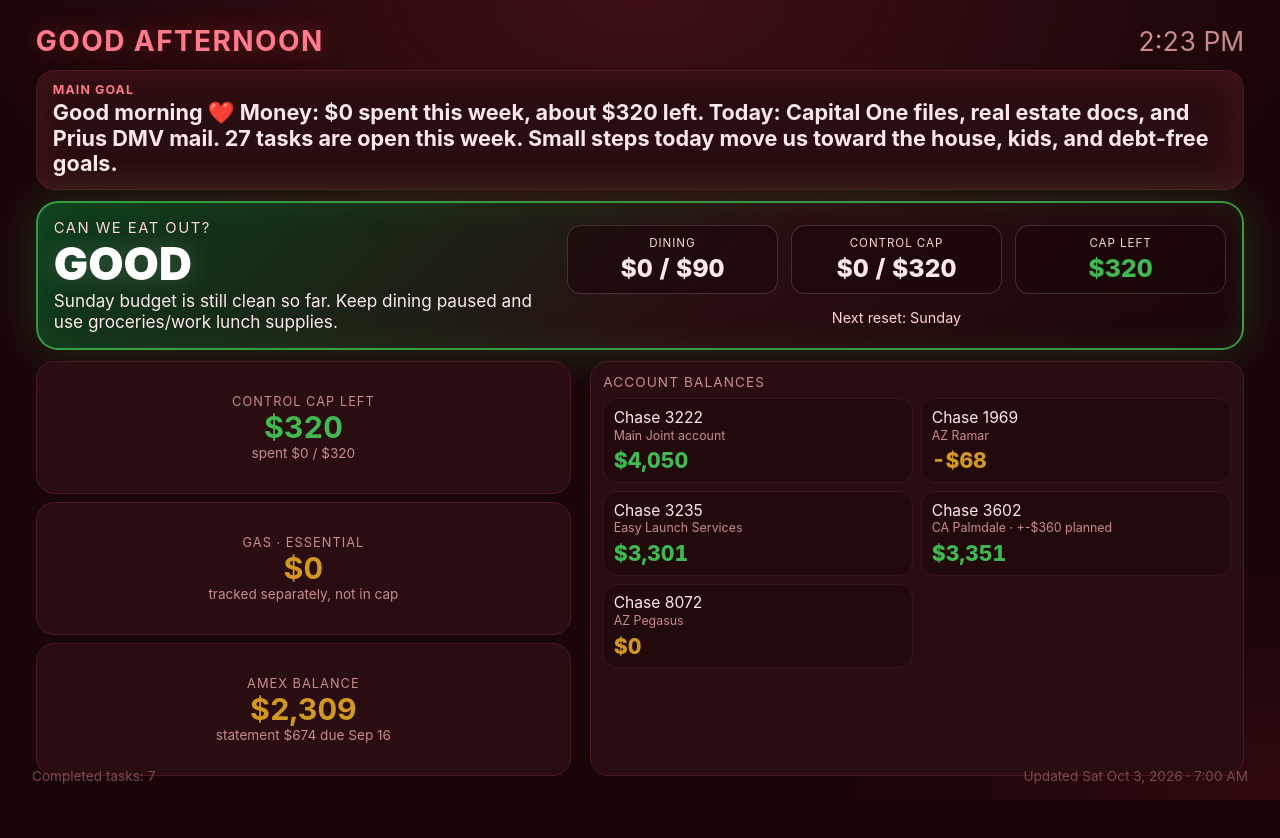
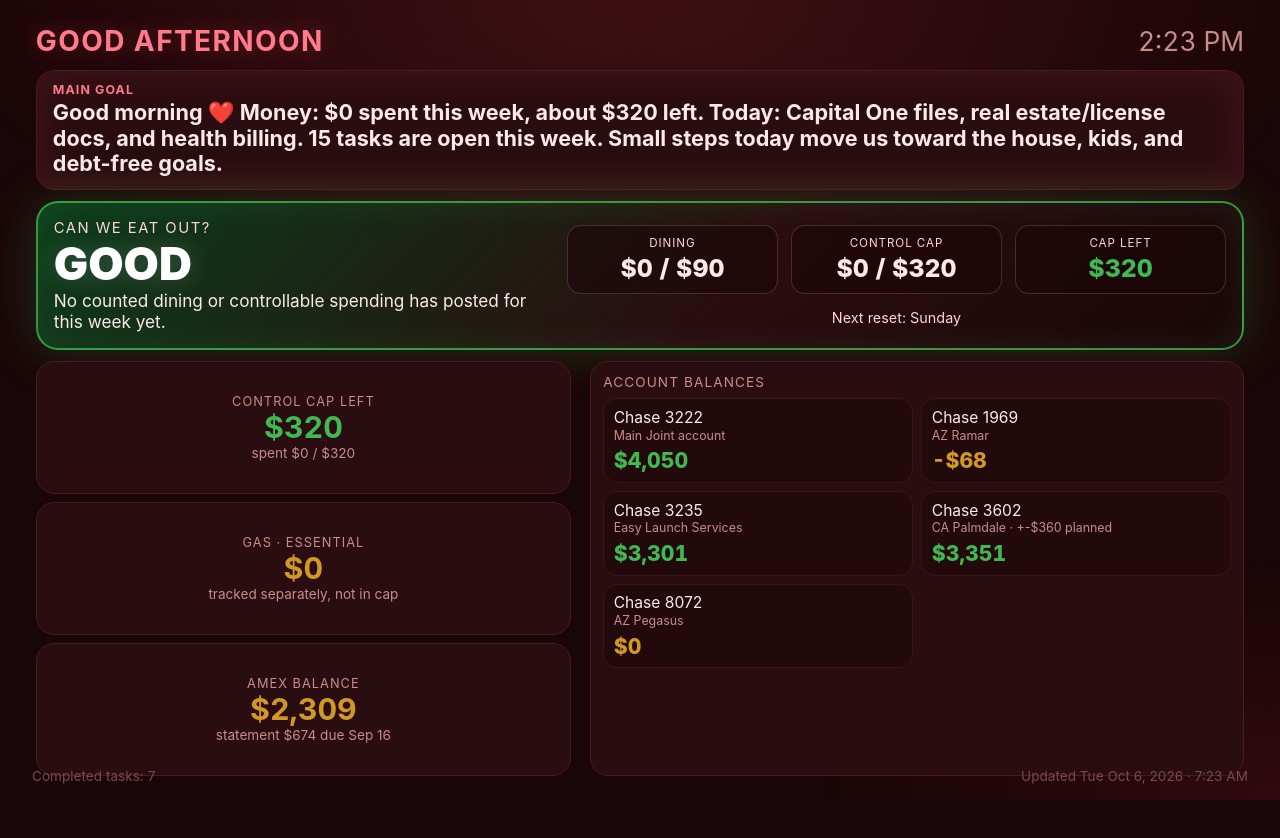
Before and after one commit to tyler327-cyber/family-dashboard, a plain HTML site: page index.html in a window 1280 px wide. Drawn offline with Linux system fonts and the light colour scheme.

Commit message:
chore: refresh morning dashboard data

```diff
--- a/index.html
+++ b/index.html
@@ -14,8 +14,8 @@
    confirm the page populates before considering it done.
    ========================================================== */
 const DATA = {
-  "updated": "Sat Oct 3, 2026 · 7:00 AM",
-  "wandaMessage": "Good morning ❤️ Money: $0 spent this week, about $320 left. Today: Capital One files, real estate docs, and Prius DMV mail. 27 tasks are open this week. Small steps today move us toward the house, kids, and debt-free goals.",
+  "updated": "Tue Oct 6, 2026 · 7:23 AM",
+  "wandaMessage": "Good morning ❤️ Money: $0 spent this week, about $320 left. Today: Capital One files, real estate/license docs, and health billing. 15 tasks are open this week. Small steps today move us toward the house, kids, and debt-free goals.",
   "budgetPlan": {
     "status": "Reset cards · Priscilla job starts Monday · protect cash",
     "weekStarts": "Sunday",
@@ -23,13 +23,13 @@ const DATA = {
     "overallWeeklyTarget": 320,
     "gasBudgetMode": "essential-tracked-separately",
     "combinedFoodTarget": 250,
-    "lastSynced": "2026-10-03",
+    "lastSynced": "2026-10-06",
     "foodSignalOverride": "GOOD",
-    "foodSignalReason": "Sunday budget is still clean so far. Keep dining paused and use groceries/work lunch supplies.",
+    "foodSignalReason": "No counted dining or controllable spending has posted for this week yet.",
     "amexTotalBalance": 2309,
     "amexPending": null,
     "amexPosted": 673.76,
-    "dataFreshnessNote": "Refreshed from Family Finances sheet on 2026-10-03; card payments and internal transfers excluded from spending.",
+    "dataFreshnessNote": "Refreshed from Family Finances sheet on 2026-10-06; card payments and internal transfers excluded from spending.",
     "accountBalances": {
       "personal3222": 4050.0,
       "azRamar1969": -68.19,
@@ -60,34 +60,34 @@ const DATA = {
   ],
   "personal": {
     "income": {
-      "week": 0.0,
-      "month": 0.0,
+      "week": 0,
+      "month": 0,
       "items": []
     },
     "expenses": {
-      "week": 0.0,
-      "month": 0.0
+      "week": 0,
+      "month": 0
     },
     "cashflow": {
-      "weekIn": 0.0,
-      "weekOut": 0.0,
-      "monthIn": 0.0,
-      "monthOut": 0.0
+      "weekIn": 0,
+      "weekOut": 0,
+      "monthIn": 0,
+      "monthOut": 0
     }
   },
   "business": {
     "easylaunch": {
       "name": "Easy Launch Services",
       "month": {
-        "income": 0.0,
-        "expenses": 0.0
+        "income": 0,
+        "expenses": 0
       }
     },
     "azramar": {
       "name": "AZ Ramar",
       "month": {
-        "income": 0.0,
-        "expenses": 0.0
+        "income": 0,
+        "expenses": 0
       }
     }
   },
```
